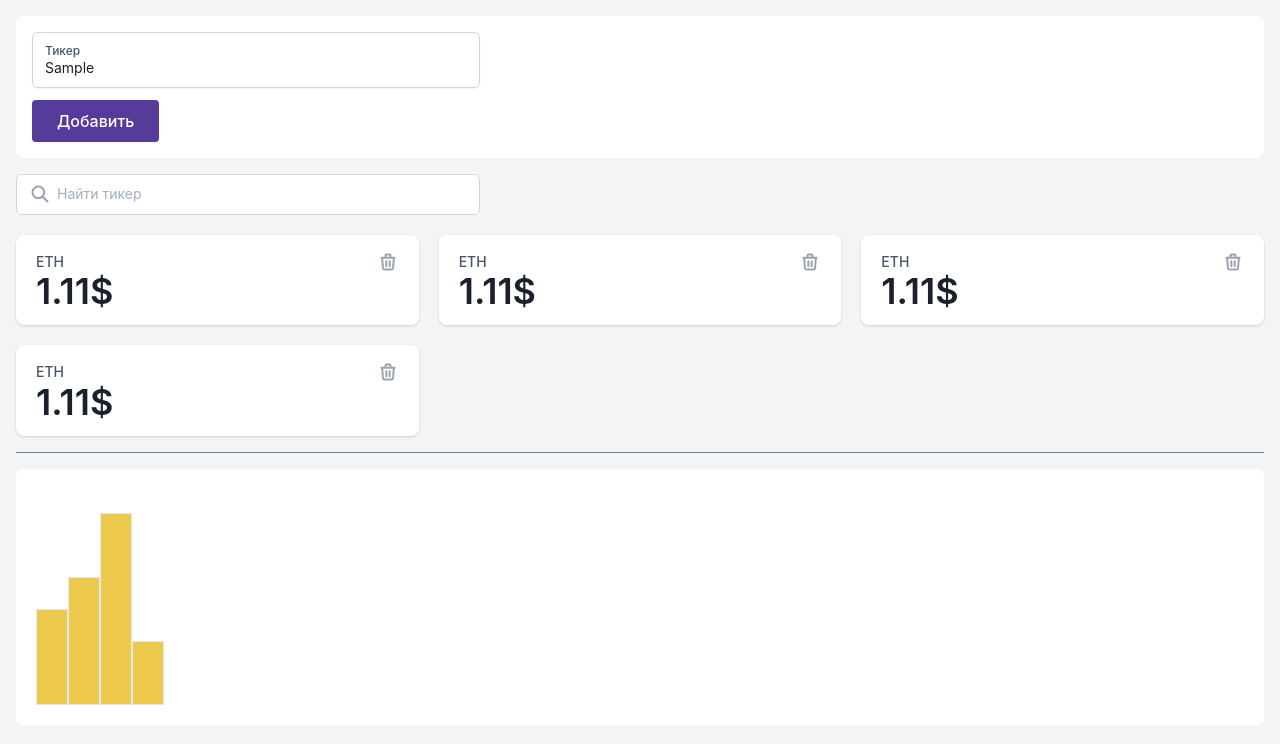
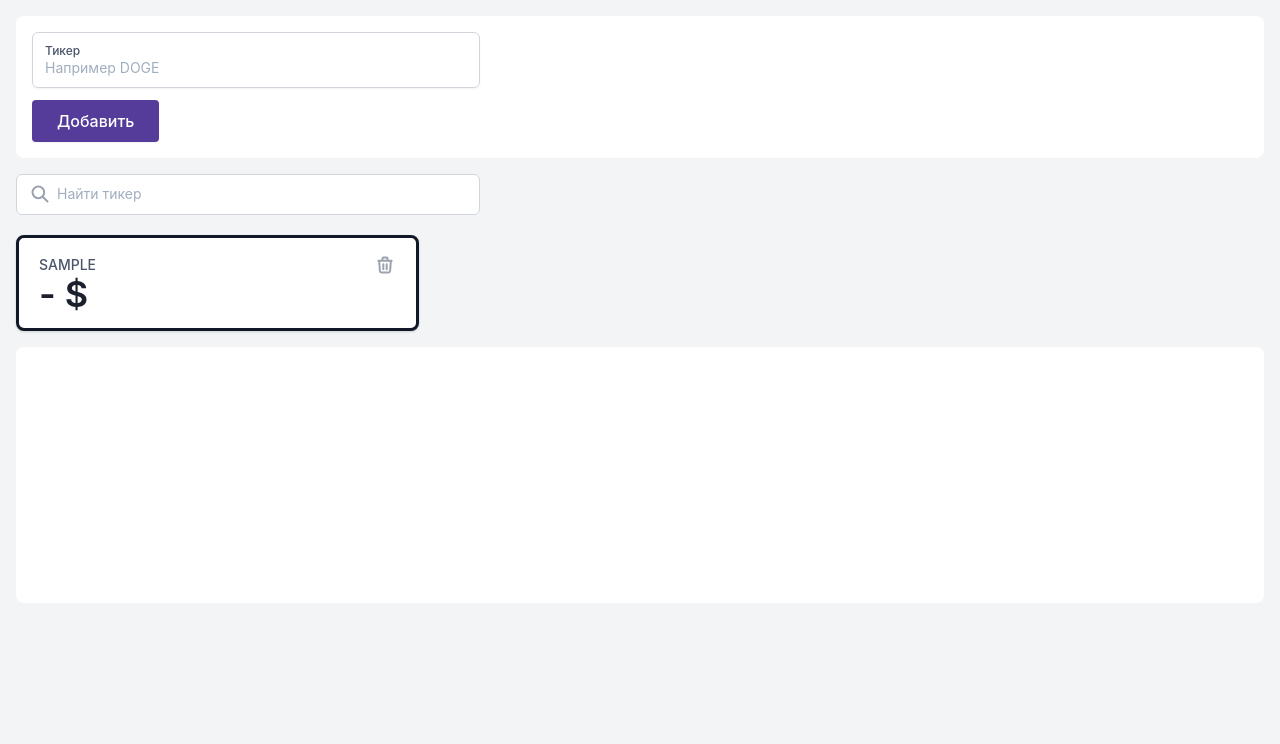
Before and after one commit to MorgunovKirill/crypto, a Vue app: page / in a window 1280 px wide. Both pictures are taken after typing "Sample" into the empty fields and a click on the button "Добавить". Shown: the top 744 px of the page. Built offline with nearby package versions, Linux system fonts and the light colour scheme.

Commit message:
добавил график

```diff
--- a/src/components/MainContent.vue
+++ b/src/components/MainContent.vue
@@ -35,11 +35,13 @@
             >
             <div class="relative rounded-md shadow-md">
               <input
+                v-model="query"
                 type="text"
                 name="wallet"
                 id="wallet"
                 class="block w-full pt-6 pr-10 border border-gray-300 text-gray-900 focus:outline-none focus:ring-gray-500 focus:border-gray-500 sm:text-sm rounded-md"
                 placeholder="Например DOGE"
+                @keypress.enter="addTicker(query)"
               />
             </div>
           </div>
@@ -47,6 +49,7 @@
         <button
           type="button"
           class="inline-flex items-center mt-3 py-3 px-6 border border-transparent shadow-sm text-base leading-4 font-medium rounded text-white bg-purple-800 hover:bg-gray-700 transition-colors duration-300 focus:outline-none focus:ring-2 focus:ring-offset-2 focus:ring-gray-500"
+          @click="addTicker(query)"
         >
           Добавить
         </button>
@@ -64,78 +67,100 @@
           placeholder="Найти тикер"
         />
       </div>
-      <dl class="mt-5 grid grid-cols-1 gap-5 sm:grid-cols-3">
+      <dl
+        v-if="tickers.length"
+        class="mt-5 grid grid-cols-1 gap-5 sm:grid-cols-3"
+      >
         <div
+          v-for="ticker in tickers"
+          :key="ticker"
           class="relative bg-white overflow-hidden shadow rounded-lg border-purple-800 border-solid cursor-pointer"
+          :class="{ 'ticker-picked': pickedTicker === ticker }"
+          @click="pickedTicker = ticker"
         >
           <div class="py-4 px-5">
-            <dt class="text-sm font-medium text-gray-700 truncate">ETH</dt>
+            <dt class="text-sm font-medium text-gray-700 truncate">
+              {{ ticker.name }}
+            </dt>
             <dd class="text-4xl leading-9 font-semibold text-gray-900">
-              1.11$
+              {{ ticker.price }} $
             </dd>
           </div>
           <button
             class="absolute top-18 right-23 z-10 flex items-center justify-center font-medium text-gray-500 hover:text-gray-600 hover:bg-gray-200 hover:opacity-20 transition-all focus:outline-none"
-          >
-            <img src="../assets/icon-delete.svg" alt="удалить тикер" />
-          </button>
-        </div>
-        <div
-          class="relative bg-white overflow-hidden shadow rounded-lg border-purple-800 border-solid cursor-pointer"
-        >
-          <div class="py-4 px-5">
-            <dt class="text-sm font-medium text-gray-700 truncate">ETH</dt>
-            <dd class="text-4xl leading-9 font-semibold text-gray-900">
-              1.11$
-            </dd>
-          </div>
-          <button
-            class="absolute top-18 right-23 z-10 flex items-center justify-center font-medium text-gray-500 hover:text-gray-600 hover:bg-gray-200 hover:opacity-20 transition-all focus:outline-none"
-          >
-            <img src="../assets/icon-delete.svg" alt="удалить тикер" />
-          </button>
-        </div>
-        <div
-          class="relative bg-white overflow-hidden shadow rounded-lg border-purple-800 border-solid cursor-pointer"
-        >
-          <div class="py-4 px-5">
-            <dt class="text-sm font-medium text-gray-700 truncate">ETH</dt>
-            <dd class="text-4xl leading-9 font-semibold text-gray-900">
-              1.11$
-            </dd>
-          </div>
-          <button
-            class="absolute top-18 right-23 z-10 flex items-center justify-center font-medium text-gray-500 hover:text-gray-600 hover:bg-gray-200 hover:opacity-20 transition-all focus:outline-none"
-          >
-            <img src="../assets/icon-delete.svg" alt="удалить тикер" />
-          </button>
-        </div>
-        <div
-          class="relative bg-white overflow-hidden shadow rounded-lg border-purple-800 border-solid cursor-pointer"
-        >
-          <div class="py-4 px-5">
-            <dt class="text-sm font-medium text-gray-700 truncate">ETH</dt>
-            <dd class="text-4xl leading-9 font-semibold text-gray-900">
-              1.11$
-            </dd>
-          </div>
-          <button
-            class="absolute top-18 right-23 z-10 flex items-center justify-center font-medium text-gray-500 hover:text-gray-600 hover:bg-gray-200 hover:opacity-20 transition-all focus:outline-none"
+            @click.stop="removeTicker(ticker)"
           >
             <img src="../assets/icon-delete.svg" alt="удалить тикер" />
           </button>
         </div>
       </dl>
-      <hr class="w-full border-t border-gray-600 my-4" />
-      <section class="relative">
+      <section v-if="pickedTicker" class="relative mt-4">
         <div class="flex bg-white p-5 rounded-lg items-end h-64">
-          <div class="bg-yellow-500 border w-8 h-24"></div>
-          <div class="bg-yellow-500 border w-8 h-32"></div>
-          <div class="bg-yellow-500 border w-8 h-48"></div>
-          <div class="bg-yellow-500 border w-8 h-16"></div>
+          <div
+            v-for="(bar, idx) in normalizeGraph()"
+            :key="idx"
+            :style="{ height: `${bar}%` }"
+            class="bg-yellow-500 border w-8 h-24"
+          ></div>
         </div>
       </section>
     </div>
   </div>
 </template>
 <style src="../assets/app.css" scoped></style>
+<script setup>
+import { ref } from "vue";
+
+const query = ref("");
+const pickedTicker = ref();
+const tickers = ref([]);
+const graph = ref([]);
+
+const addTicker = (val) => {
+  if (
+    val !== "" &&
+    !tickers.value.some((el) => {
+      return el.name === val;
+    })
+  ) {
+    const newTicker = { name: val.toUpperCase(), price: "-" };
+    tickers.value.push(newTicker);
+    pickedTicker.value = newTicker;
+
+    setInterval(async () => {
+      const f = await fetch(
+        `https://min-api.cryptocompare.com/data/price?fsym=${newTicker.name}&tsyms=USD&api_key=91d258e61c3a806be8ce7c2f5c859a5047d6b20fe587ac8d18161dc1eba0f4ee`
+      );
+      const data = await f.json();
+      console.log(data);
+      newTicker.price = data.USD;
+      tickers.value.find((t) => t.name === newTicker.name).price =
+        data.USD > 1 ? data.USD.toFixed(2) : data.USD.toPrecision(2);
+
+      if (pickedTicker.value.name === newTicker.name) {
+        graph.value.push(data.USD);
+      }
+    }, 3000);
+  }
+
+  query.value = "";
+};
+
+const removeTicker = (ticker) => {
+  tickers.value = tickers.value.filter((el) => {
+    return el.name !== ticker.name;
+  });
+
+  if (pickedTicker.value === ticker) {
+    pickedTicker.value = null;
+  }
+};
+
+const normalizeGraph = () => {
+  const maxValue = Math.max(...graph.value);
+  const minValue = Math.min(...graph.value);
+  return graph.value.map(
+    (price) => 5 + ((price - minValue) * 95) / (maxValue - minValue)
+  );
+};
+</script>
```
Also changed, not shown: src/assets/app.css.
